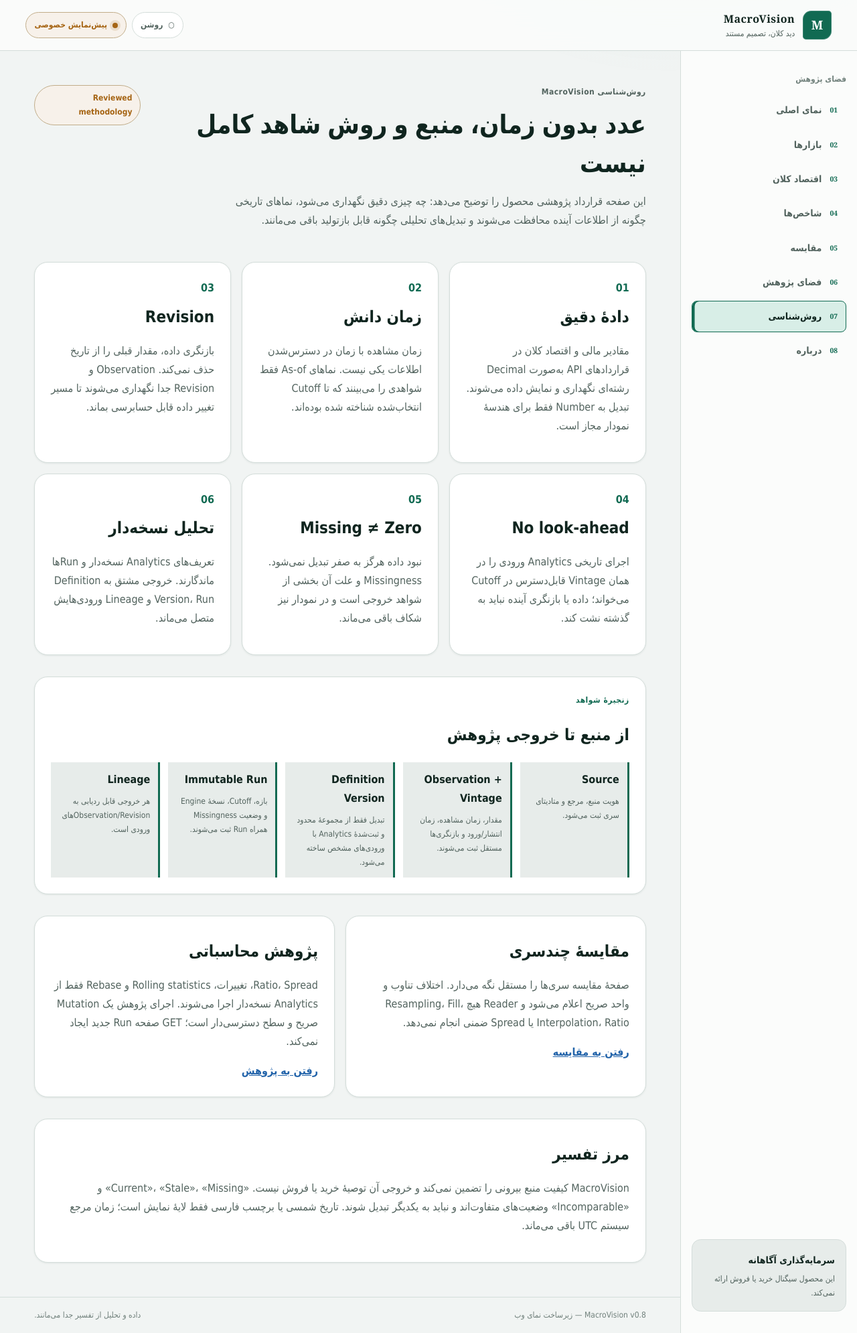
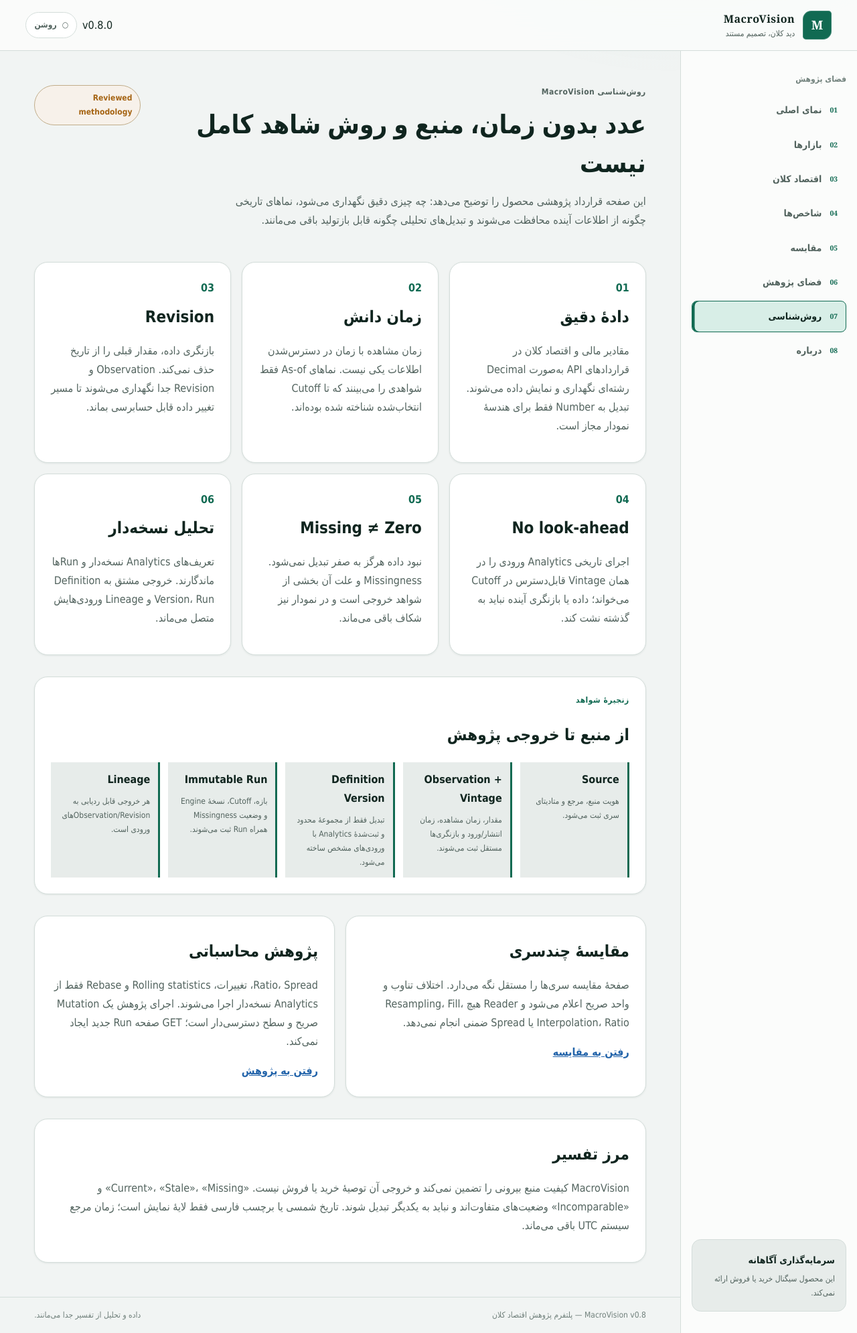
Before and after one commit to sjjafari/MacroVision, a Next.js app in the folder web/: page /fa/methodology in a window 1280 px wide. Shown: the whole page at 67% size. Built offline with nearby package versions, Linux system fonts and the light colour scheme.

Commit message:
design: present release shell as production-grade product

```diff
--- a/web/src/components/app-shell.tsx
+++ b/web/src/components/app-shell.tsx
@@ -1,7 +1,6 @@
 import Link from "next/link";
 import type { ReactNode } from "react";
 
-import { PrivatePreviewBadge } from "@/components/badges";
 import { NavigationLinks } from "@/components/navigation";
 import { ThemeToggle } from "@/components/theme-toggle";
 
@@ -18,8 +17,8 @@ export function GlobalHeader() {
         </span>
       </Link>
       <div className="header-actions">
+        <span className="release-badge ltr">v0.8.0</span>
         <ThemeToggle />
-        <PrivatePreviewBadge />
       </div>
     </header>
   );
@@ -62,7 +61,7 @@ export function AppShell({ children }: { children: ReactNode }) {
         {children}
       </main>
       <footer className="site-footer">
-        <span>MacroVision v0.8 — زیرساخت نمای وب</span>
+        <span>MacroVision v0.8 — پلتفرم پژوهش اقتصاد کلان</span>
         <span>داده و تحلیل از تفسیر جدا می‌مانند.</span>
       </footer>
       <MobileNavigation />
```
